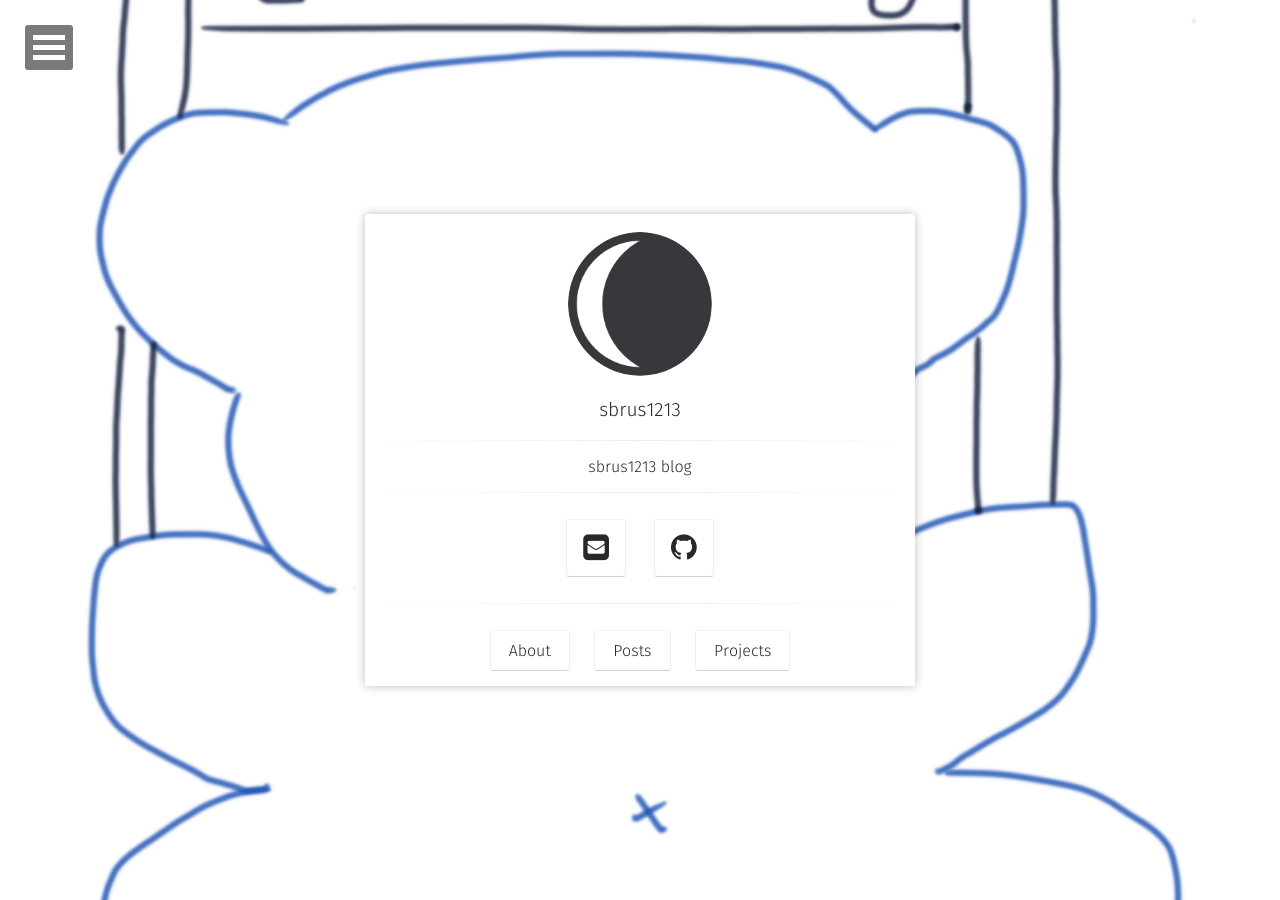
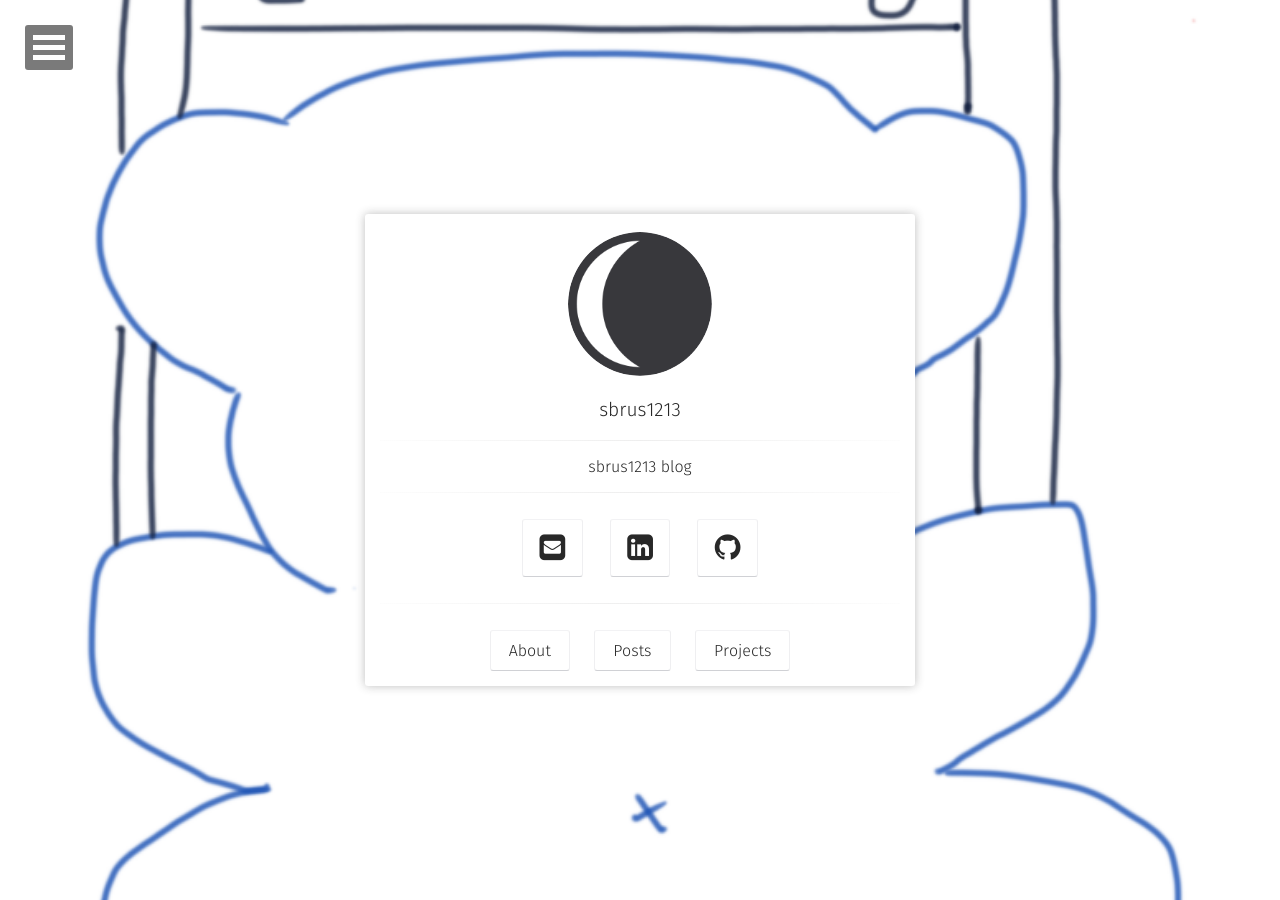
Before and after one commit to sbrus1213/sbrus1213.github.io, a Jekyll site: the page built from index.html, in a window 1280 px wide. Built offline with Jekyll 4.4.1, drawn with Linux system fonts in a browser that asks for light colours; some web fonts are replaced.

```diff
--- a/_config.yml
+++ b/_config.yml
@@ -26,7 +26,7 @@ sass:
   style:            compressed
 
 # Comments
-disqus_shortname:   sbrus1213
+disqus_shortname:   sbrus1213-github-io
 
 # Social
 # if you don't have any of social below, comment the line.
@@ -42,7 +42,7 @@ email:              rlgus1590@gmail.com
 #facebook:          username
 github-url:         sbrus1213
 #stackoverflow:     123456/username   from a "http://stackoverflow.com/users/123456/username" link
-#linkedin:          username
+linkedin:           sbrus1213
 #xing:              username
 #instagram:         username
 #lastfm:            username
@@ -61,6 +61,7 @@ github-url:         sbrus1213
 #keybase:           username
 #xmpp:              username@server.com
 #hackernews:        username
+#boj:                sbrus_1213
 
 # Gems
 gems:
--- a/_includes/nav.html
+++ b/_includes/nav.html
@@ -83,6 +83,9 @@
                     {% if site.hackernews %}<li>
                         <a href="https://news.ycombinator.com/user?id={{ site.hackernews }}" target="_blank" rel="noopener noreferrer"><i class="fa fa-fw fa-hacker-news"></i> Hacker News</a>
                     </li>{% endif %}
+                    {% if site.boj %}<li>
+                        <a href="https://www.acmicpc.net/user/{{ site.boj }}" target="_blank" rel="noopener noreferrer"><i class="fa fa-fw fa-boj"></i> BOJ</a>
+                    </li>{% endif %}
 				</ul><!-- /.dl-submenu -->
 			</li>
 			<li>
--- a/_includes/social-links.html
+++ b/_includes/social-links.html
@@ -25,4 +25,5 @@
                         {% if site.keybase %}<a class="social-btn" href="https://keybase.io/{{ site.keybase }}" target="_blank" rel="noopener noreferrer"><i class="fa fa-fw fa-key"></i></a>{% endif %}
                         {% if site.xmpp %}<a class="social-btn" href="xmpp:{{ site.xmpp }}" target="_blank" rel="noopener noreferrer"><i class="fa fa-fw fa-lightbulb-o"></i></a>{% endif %}
                         {% if site.hackernews %}<a class="social-btn" href="https://news.ycombinator.com/user?id={{ site.hackernews }}" target="_blank" rel="noopener noreferrer"><i class="fa fa-fw fa-hacker-news"></i></a>{% endif %}
+                        {% if site.boj %}<a class="social-btn" href="https://www.acmicpc.net/user/{{ site.boj }}" target="_blank" rel="noopener noreferrer"><i class="fa fa-fw fa-boj"></i></a>{% endif %}
                   </h3>
```
Lines whose indentation alone changed are shown as unchanged.
